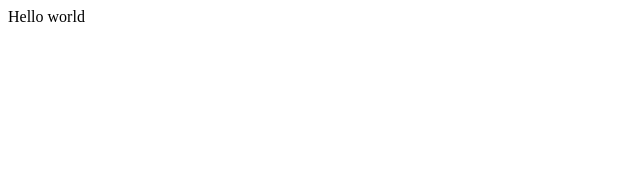
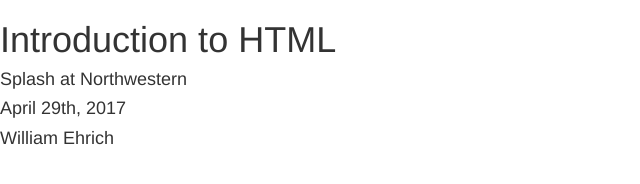
Before and after one commit to wdehrich/splash, a plain HTML site: page index.html in a window 1280 px wide. Shown: the whole page, without its empty margins (0-640 px from the left). Drawn offline with nearby package versions, Linux system fonts and the light colour scheme.

Commit message:
Added title

```diff
--- a/index.html
+++ b/index.html
@@ -1,7 +1,17 @@
 <!DOCTYPE html>
+<html>
   <head>
     <title>William Ehrich</title>
+    <link rel="stylesheet" href="https://maxcdn.bootstrapcdn.com/bootstrap/3.3.7/css/bootstrap.min.css">
+    <link rel="stylesheet" href="styles/style-main.css">
   </head>
   <body>
-    Hello world
+    <h1>Introduction to HTML</h1>
+    <h4>Splash at Northwestern</h4>
+    <h4>April 29th, 2017</h4>
+    <h4>William Ehrich</h4>
+
+    <script src="https://ajax.googleapis.com/ajax/libs/jquery/3.1.1/jquery.min.js"></script>
+    <script src="https://maxcdn.bootstrapcdn.com/bootstrap/3.3.7/js/bootstrap.min.js"></script>
   </body>
+</html>
```
